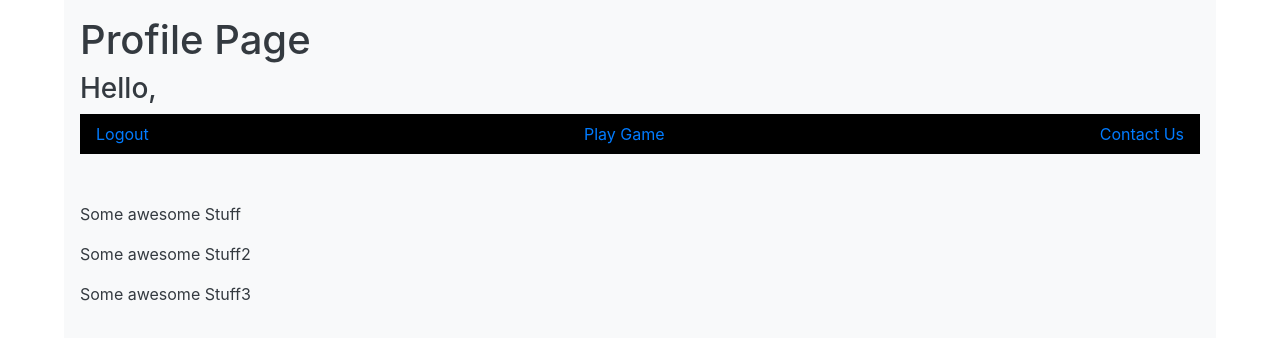
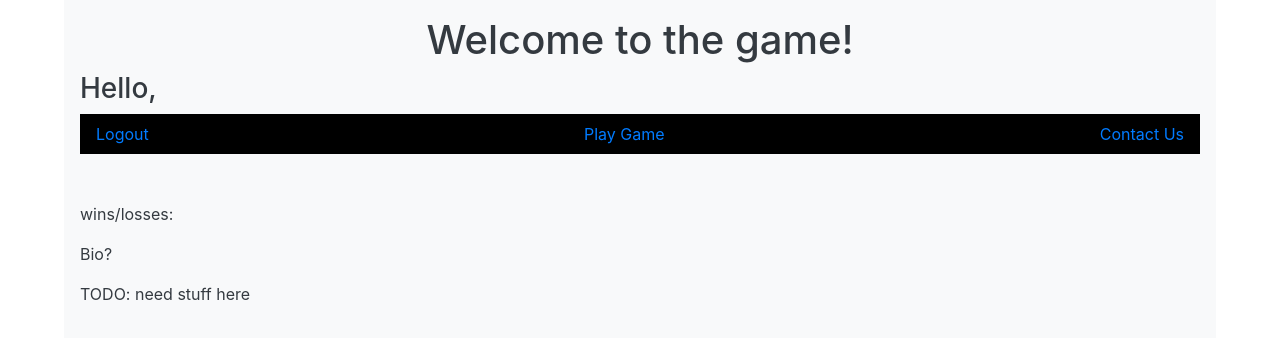
Before and after one commit to JohnDaniewicz/CS_416_Course_Project, a Django app: page /form/ in a window 1280 px wide. Shown: the top 340 px of the page. Run offline with Django 3.2, Linux system fonts and the light colour scheme; a user stored in the database is signed in; some libraries are stand-ins or nearby versions.

Commit message:
updated logout, profile HTML, added TODO

```diff
--- a/oursite/urls.py
+++ b/oursite/urls.py
@@ -6,6 +6,6 @@
     path('', views.index, name='index'),
     path('register/', views.register, name='register'),
     path('login/', views.login, name='login'),
-    path('logout/', views.logoutPage, name='logout'),  # changed to logoutPage so this url connects to my new method
+    path('logout/', views.logout, name='logout'),  # changed to logoutPage so this url connects to my new method
     path('game/', views.gamePage, name='game'),
 ]
--- a/oursite/views.py
+++ b/oursite/views.py
@@ -49,11 +49,7 @@
 def logout(request):
     # This is the method to logout the user
     auth.logout(request)
-    return redirect('logoutPage')  # connects to the below method so logout.html page is shown
-
-def logoutPage(request):
-    # This is a method specifically for showing the user a specific logout page
-    return render(request, 'oursite/logout.html')
+    return render(request, 'oursite/logout.html')  # sends them to logout page
 
 def gamePage(request):
 
--- a/templates/oursite/index.html
+++ b/templates/oursite/index.html
@@ -2,26 +2,36 @@
 
 {% block content %}
 <div class="p-3 mb-2 bg-light text-dark">
-    <h1>Profile Page</h1>
+
+    <h1>Welcome to the game!</h1>
+    <style>
+        h1{
+            text-align: center;
+        }
+    </style>
 
     {% if user.is_authenticated %}
        <h3>Hello, {{  user.first_name}}</h3>
         <nav class="navbar navbar-light" style="background-color: #000000;">
             <a href={% url 'logout' %}>Logout</a>
-                {% else %}
-                <a href={% url 'login' %}>Login</a>
-                <a href={% url  'register' %}>Register</a>
-    {% endif %}
-
             <a href={% url  'game' %}>Play Game</a>
             <a href={% url  'contact' %}>Contact Us</a>
         </nav>
+                <br>
+                <br>
+                <p>wins/losses: </p>
+                <p>Bio?</p>
+                <p>TODO: need stuff here </p>
 
-    <br>
-    <br>
-    <p>Some awesome Stuff </p>
-    <p>Some awesome Stuff2 </p>
-    <p>Some awesome Stuff3 </p>
+    {% else %}
+                <a href={% url 'login' %}>Login</a>
+                <a href={% url  'register' %}>Register</a>
+
+    {% endif %}
+
+        </nav>
+
+
 </div>
 
 
```
Also changed, not shown: db.sqlite3.
